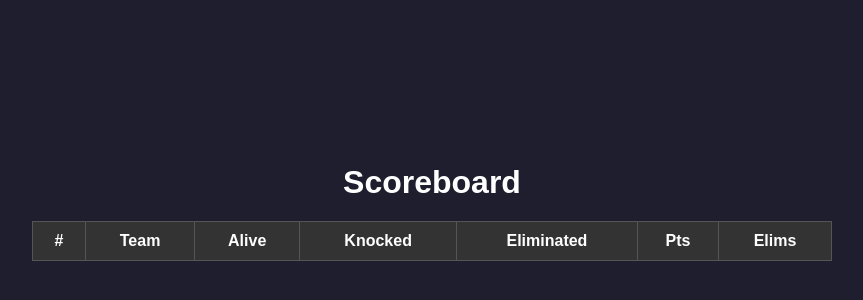
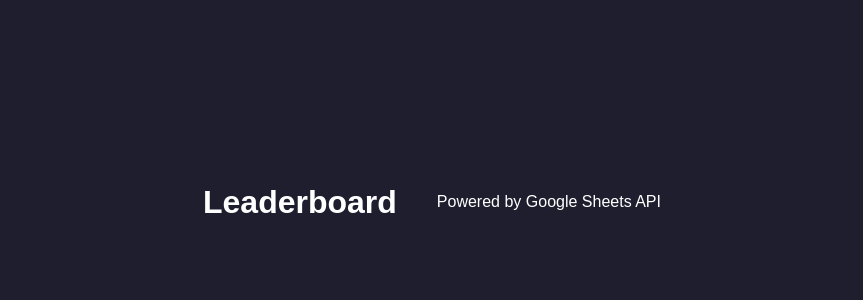
Before and after one commit to sarojportfolio/Production, a plain HTML site: page index.html in a window 1280 px wide. Shown: the part 198-498 px from the top of the page, without its empty margins (208-1071 px from the left). Drawn offline with Linux system fonts and the light colour scheme.

Commit message:
Update index.html

```diff
--- a/index.html
+++ b/index.html
@@ -3,32 +3,22 @@
 <head>
     <meta charset="UTF-8">
     <meta name="viewport" content="width=device-width, initial-scale=1.0">
-    <title>Dynamic Scoreboard</title>
+    <title>Leaderboard</title>
     <link rel="stylesheet" href="style.css">
 </head>
 <body>
-    <div class="container">
-        <h1>Scoreboard</h1>
-        <table class="scoreboard">
-            <thead>
-                <tr>
-                    <th>#</th>
-                    <th>Team</th>
-                    <th>Alive</th>
-                    <th>Knocked</th>
-                    <th>Eliminated</th>
-                    <th>Pts</th>
-                    <th>Elims</th>
-                </tr>
-            </thead>
-            <tbody id="scoreboard-body">
-                <!-- Dynamic rows will be inserted here by JavaScript -->
-            </tbody>
-        </table>
-        <p id="error-message" style="display: none; color: red; text-align: center;">
-            Unable to load data. Please try again later.
-        </p>
+    <header>
+        <h1>Leaderboard</h1>
+    </header>
+
+    <div id="leaderboard-container">
+        <ul id="leaderboard"></ul>
     </div>
-    <script src="script.js"></script>
+
+    <footer>
+        <p>Powered by Google Sheets API</p>
+    </footer>
+
+    <script src="app.js"></script>
 </body>
 </html>
```
